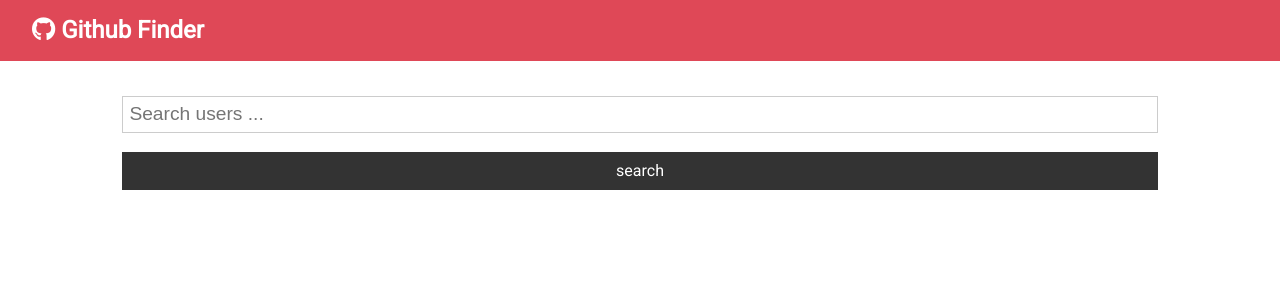
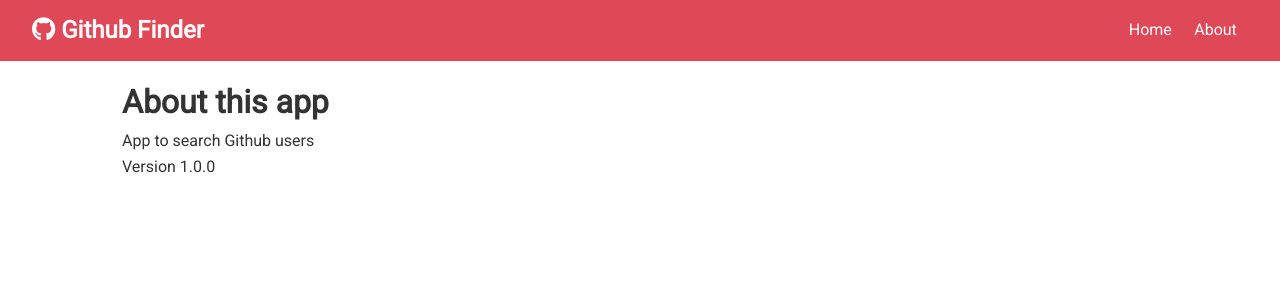
Before and after one commit to amirhsaedi/react-githubFinder-app, a React (Create React App) app: page /about in a window 1280 px wide. Shown: the top 300 px of the page. Built offline with nearby package versions, Linux system fonts and the light colour scheme.

Commit message:
Routing is added

```diff
--- a/package.json
+++ b/package.json
@@ -9,6 +9,7 @@
     "axios": "^0.20.0",
     "react": "^16.13.1",
     "react-dom": "^16.13.1",
+    "react-router-dom": "^5.2.0",
     "react-scripts": "3.4.3"
   },
   "scripts": {
--- a/src/App.js
+++ b/src/App.js
@@ -1,10 +1,12 @@
-import React, { Component } from 'react';
+import React, { Component, Fragment } from 'react';
+import { Switch, Route } from 'react-router-dom';
 import axios from 'axios';
 
 import Navbar from './components/layout/Navbar';
 import Users from './components/users/Users';
 import Search from './components/users/Search';
 import Alert from './components/layout/Alert';
+import About from './components/pages/About';
 
 import './App.css';
 
@@ -48,6 +50,9 @@
         <Navbar />
         <div className="container">
           <Alert alert={this.state.alert} />
+          <Switch>
+            <Route exact path="/" render={() => (
+              <Fragment>
                 <Search
                   searchUsers={this.searchUsers}
                   clearUsers={this.clearUsers}
@@ -55,6 +60,10 @@
                   setAlert={this.setAlert}
                 />
                 <Users loading={loading} users={users} />
+              </Fragment>
+            )} />
+            <Route exact path="/about" component={About} />
+          </Switch>
         </div>
       </div>
     );
--- a/src/components/layout/Navbar.js
+++ b/src/components/layout/Navbar.js
@@ -1,11 +1,20 @@
 import React from 'react';
 import PropsTypes from 'prop-types';
+import { Link } from 'react-router-dom';
 
 const Navbar = ({ icon, title }) => (
     <nav className="navbar bg-primary">
         <h1>
             <i className={icon}></i> {title}
         </h1>
+        <ul>
+            <li>
+                <Link to="/">Home</Link>
+            </li>
+            <li>
+                <Link to="/about">About</Link>
+            </li>
+        </ul>
     </nav>
 );
 
--- /dev/null
+++ b/src/components/pages/About.js
@@ -0,0 +1,11 @@
+import React, { Fragment } from 'react';
+
+const About = () => (
+    <Fragment>
+        <h1>About this app</h1>
+        <p>App to search Github users</p>
+        <p>Version 1.0.0</p>
+    </Fragment>
+);
+
+export default About;
--- a/src/index.js
+++ b/src/index.js
@@ -1,11 +1,14 @@
 import React from 'react';
 import ReactDOM from 'react-dom';
+import { BrowserRouter } from 'react-router-dom';
 
 import App from './App';
 
 ReactDOM.render(
   <React.StrictMode>
-    <App />
+    <BrowserRouter>
+      <App />
+    </BrowserRouter>
   </React.StrictMode>,
   document.getElementById('app')
 );
```
Also changed, not shown: 1 other file (tests, documents, lock files or other folders). Lines whose indentation alone changed are shown as unchanged.
